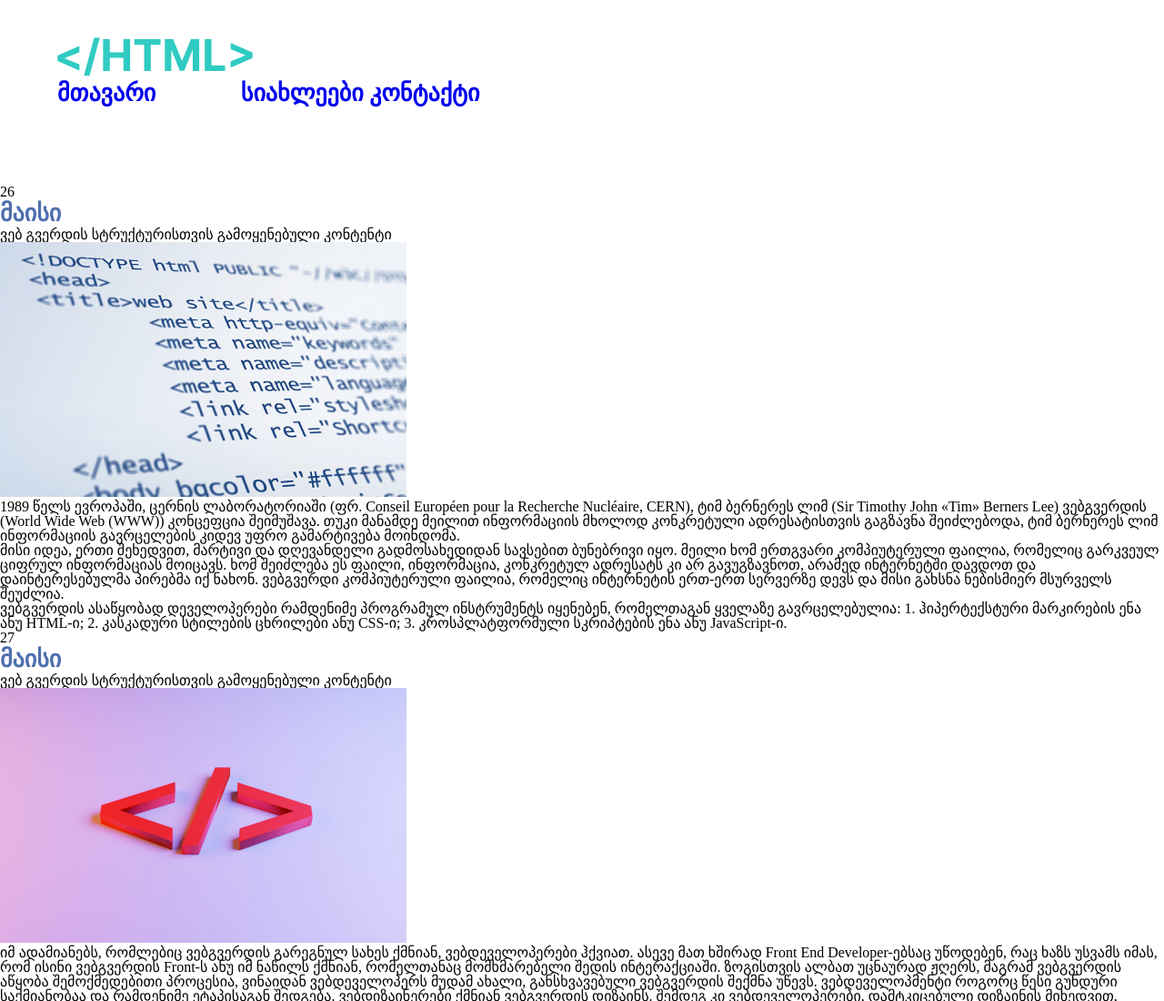
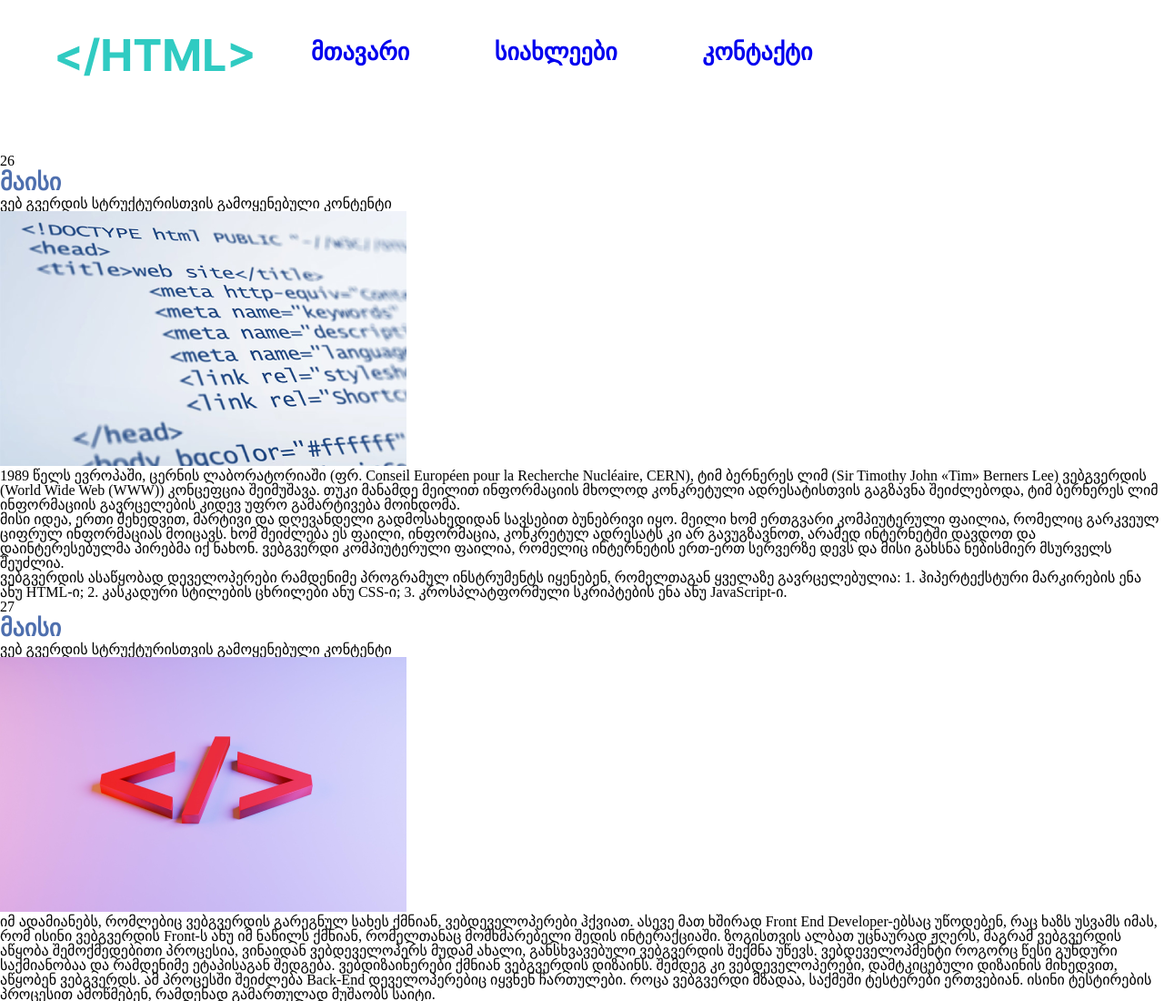
Before and after one commit to DatoTsagurishvili/lecture-5, a plain HTML site: page index.html in a window 1280 px wide. Shown: the top 1100 px of the page at 91% size. Drawn offline with Linux system fonts and the light colour scheme.

Commit message:
another one

```diff
--- a/css/style.css
+++ b/css/style.css
@@ -1,11 +1,15 @@
 header {
 	margin: 41px 0px 85px 63px;
 }
-
+/*news page*/
 .Logo {
 	display: inline-block;
 	margin-right: 60px;
 	vertical-align: middle;
+}
+
+nav {
+	display: inline-block;
 }
 ul {
 	display: inline-block;
@@ -14,7 +18,6 @@ ul {
 	font-weight: 700;
 	font-size: 26px;
 	line-height: 31px;
-	color: #8D81FF;
 
 }
 
@@ -24,6 +27,7 @@ li {
 
 .li1 {
 	margin-right: 87px;
+	color: #8D81FF;
 }
 
 .li2 {
@@ -136,3 +140,5 @@ li {
 	margin: 0px 15px 32px 0px;
 	vertical-align: middle;
 }
+
+/*main page*/
--- a/index.html
+++ b/index.html
@@ -7,21 +7,15 @@
 	</head>
 	<body>
 		<header>
-		<img src="images/HTML.svg" alt="logo" class="img1">
-		<nav>
-			<ul>
-				<li >
-					<a href="#" class="li1">მთავარი</a>
-				</li>
-				<li>
-					<a href="pages/news.html">სიახლეები</a>
-				</li>
-				<li>
-					<a href="pages/contact.html">კონტაქტი</a>
-				</li>
-			</ul>
-		</nav>
-	</header>
+				<img src="images/HTML.svg" alt="Logo" class="Logo">
+				<nav>
+					<ul>
+						<li class="li1"><a href="#">მთავარი</a></li>
+						<li class="li2"><a href="pages/news.html">სიახლეები</a></li>
+						<li class="li1"><a href="pages/contact.html">კონტაქტი</a></li>
+					</ul>
+				</nav>
+		</header>
 	<section>
 			<article>
 			<div class="div1">26</div>
```
